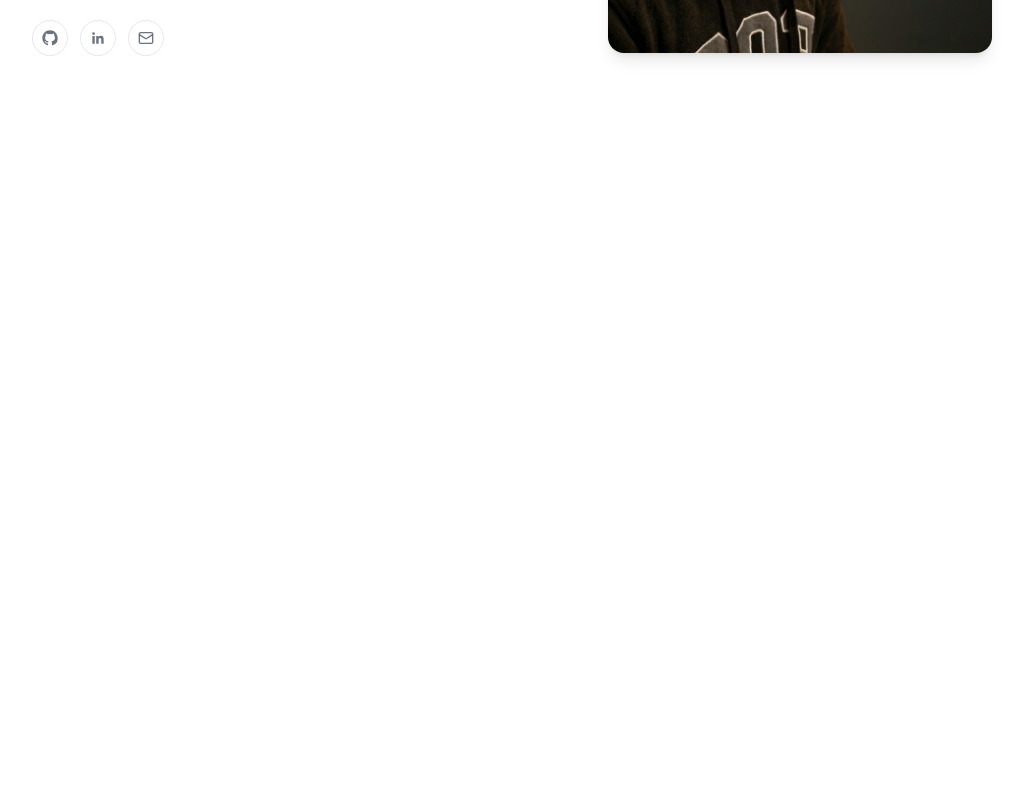
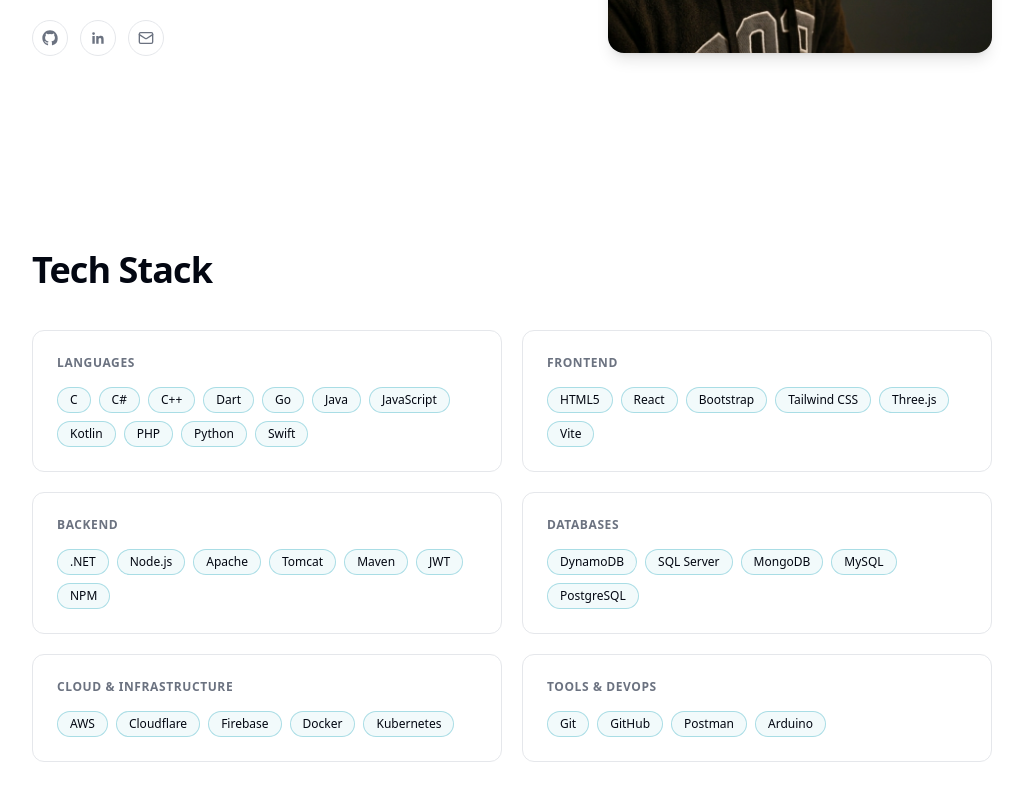
Before and after one commit to lynx7843/lynx_portfolio, a React (Vite) app: page / in a window 1280 px wide. Shown: the part 486-1286 px from the top of the page, without its empty margins (128-1151 px from the left). Before the commit the page ends 800 px from the top, so only its background shows below. Built offline with nearby package versions, Linux system fonts and the light colour scheme.

Commit message:
tech stack section

```diff
--- a/src/App.tsx
+++ b/src/App.tsx
@@ -1,5 +1,6 @@
 import Navbar from "@/components/Navbar";
 import Hero from "@/components/Hero";
+import TechStack from "@/components/TechStack";
 
 export default function App() {
   return (
@@ -8,6 +9,7 @@ export default function App() {
       <div className="h-16" />
       <main>
         <Hero />
+        <TechStack />
       </main>
     </>
   );
--- /dev/null
+++ b/src/components/TechStack.tsx
@@ -0,0 +1,34 @@
+import { siteData } from "@/data/site";
+
+export default function TechStack() {
+  return (
+    <section id="tech-stack" className="container max-w-5xl py-16 md:py-24">
+      <h2 className="mb-10 text-3xl font-bold tracking-tight md:text-4xl">
+        Tech Stack
+      </h2>
+
+      <div className="grid gap-5 sm:grid-cols-2">
+        {siteData.techStack.map((category) => (
+          <div
+            key={category.label}
+            className="rounded-xl border border-border bg-card p-6"
+          >
+            <h3 className="mb-4 text-xs font-semibold uppercase tracking-wider text-muted-foreground">
+              {category.label}
+            </h3>
+            <div className="flex flex-wrap gap-2">
+              {category.items.map((item) => (
+                <span
+                  key={item}
+                  className="rounded-full border border-primary/30 bg-primary/5 px-3 py-1 text-xs font-medium text-foreground"
+                >
+                  {item}
+                </span>
+              ))}
+            </div>
+          </div>
+        ))}
+      </div>
+    </section>
+  );
+}
--- a/src/data/site.ts
+++ b/src/data/site.ts
@@ -17,10 +17,16 @@ export interface ContactInfo {
   linkedin: string;
 }
 
+export interface TechCategory {
+  label: string;
+  items: string[];
+}
+
 export interface SiteData {
   navLinks: NavLink[];
   personalInfo: PersonalInfo;
   contactInfo: ContactInfo;
+  techStack: TechCategory[];
 }
 
 export const siteData: SiteData = {
@@ -41,4 +47,30 @@ export const siteData: SiteData = {
     github: "https://github.com/lynx7843",
     linkedin: "https://www.linkedin.com/in/dilan-edirisingha-amantha",
   },
+  techStack: [
+    {
+      label: "Languages",
+      items: ["C", "C#", "C++", "Dart", "Go", "Java", "JavaScript", "Kotlin", "PHP", "Python", "Swift"],
+    },
+    {
+      label: "Frontend",
+      items: ["HTML5", "React", "Bootstrap", "Tailwind CSS", "Three.js", "Vite"],
+    },
+    {
+      label: "Backend",
+      items: [".NET", "Node.js", "Apache", "Tomcat", "Maven", "JWT", "NPM"],
+    },
+    {
+      label: "Databases",
+      items: ["DynamoDB", "SQL Server", "MongoDB", "MySQL", "PostgreSQL"],
+    },
+    {
+      label: "Cloud & Infrastructure",
+      items: ["AWS", "Cloudflare", "Firebase", "Docker", "Kubernetes"],
+    },
+    {
+      label: "Tools & DevOps",
+      items: ["Git", "GitHub", "Postman", "Arduino"],
+    },
+  ],
 };
--- a/src/index.css
+++ b/src/index.css
@@ -14,7 +14,7 @@ html {
     --card-foreground: 224 71.4% 4.1%;
     --popover: 0 0% 100%;
     --popover-foreground: 224 71.4% 4.1%;
-    --primary: 262.1 83.3% 57.8%;
+    --primary: 189.1 100% 35.1%;
     --primary-foreground: 210 20% 98%;
     --secondary: 220 14.3% 95.9%;
     --secondary-foreground: 220.9 39.3% 11%;
@@ -26,7 +26,7 @@ html {
     --destructive-foreground: 210 20% 98%;
     --border: 220 13% 91%;
     --input: 220 13% 91%;
-    --ring: 262.1 83.3% 57.8%;
+    --ring: 189.1 100% 35.1%;
     --radius: 0.5rem;
   }
 
@@ -37,7 +37,7 @@ html {
     --card-foreground: 210 20% 98%;
     --popover: 224 71.4% 4.1%;
     --popover-foreground: 210 20% 98%;
-    --primary: 263.4 70% 50.4%;
+    --primary: 189.1 100% 35.1%;
     --primary-foreground: 210 20% 98%;
     --secondary: 215 27.9% 16.9%;
     --secondary-foreground: 210 20% 98%;
@@ -49,7 +49,7 @@ html {
     --destructive-foreground: 210 20% 98%;
     --border: 215 27.9% 16.9%;
     --input: 215 27.9% 16.9%;
-    --ring: 263.4 70% 50.4%;
+    --ring: 189.1 100% 35.1%;
   }
 }
 
```
